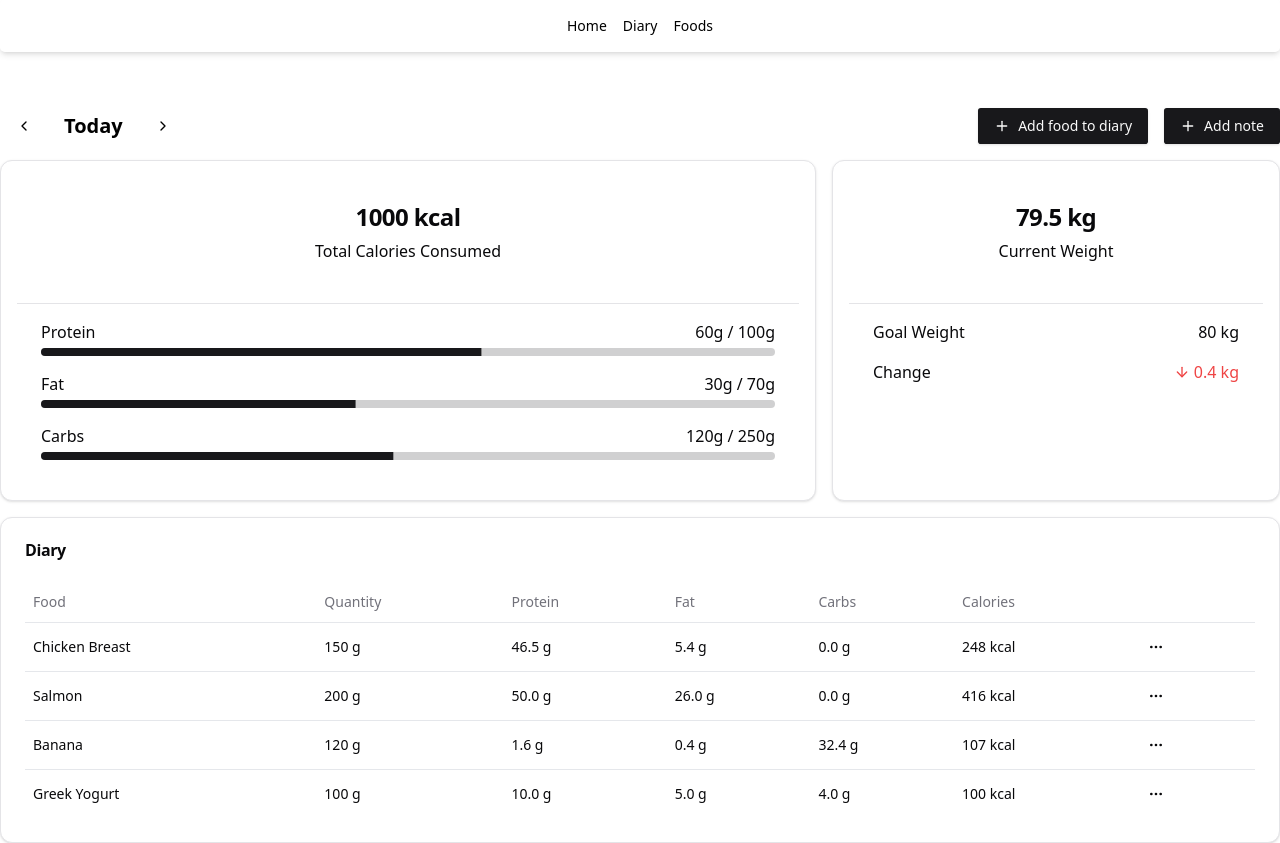
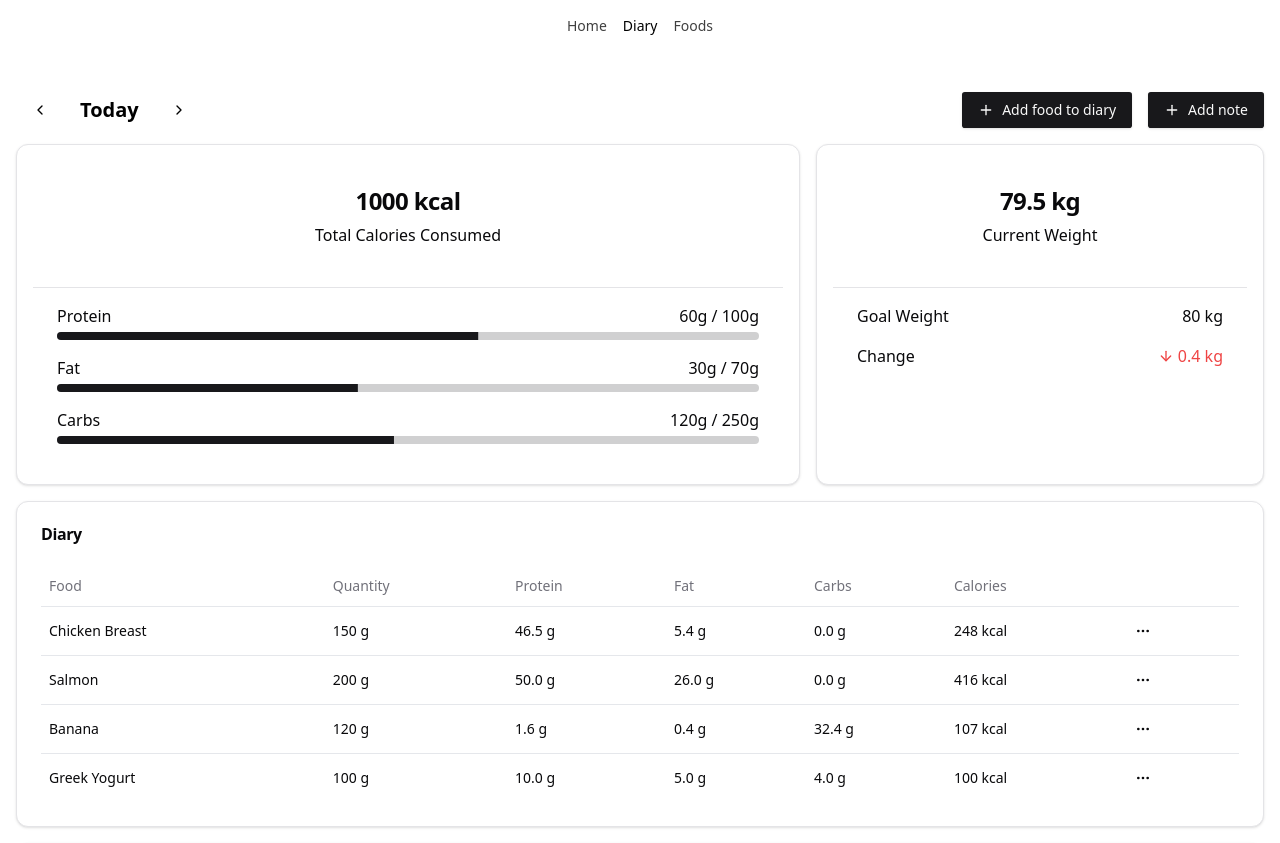
Before and after one commit to dragoispas/makro-next, a Next.js app: page /diary in a window 1280 px wide. Shown: the top 843 px of the page. Built offline with nearby package versions, Linux system fonts and the light colour scheme.

Commit message:
Improved header styling

```diff
--- a/app/diary/page.tsx
+++ b/app/diary/page.tsx
@@ -20,7 +20,7 @@ const DiaryPage = () => {
     const handleNextDay = () => setDate((prev) => addDays(prev, 1));
 
     return (
-        <div className="container mx-auto py-10 flex flex-col gap-4">
+        <div className="container mx-auto py-10 px-4 flex flex-col gap-4">
 
             <div className="flex justify-between items-center">
                 <div className="flex items-center gap-4">
--- a/components/navigation-menu.tsx
+++ b/components/navigation-menu.tsx
@@ -1,20 +1,50 @@
+"use client";
+
 import { cn } from "@/components/ui/lib/utils";
-import Link from "next/link"
+import Link from "next/link";
+import { usePathname } from "next/navigation";
 
 const NavigationMenu = () => {
+    const currentPath = usePathname();
+
     return (
-        <nav className="flex gap-4 p-4 bg-muted rounded-lg shadow-md mb-4 justify-center">
-            <Link href="/" className={cn("text-sm font-medium hover:text-primary")}>
+        <>
+            <nav className="gap-4 p-4 sticky top-0 w-full bg-white bg-opacity-75 backdrop-blur-sm z-10">
+                <div className="flex gap-4 justify-center w-full">
+                    <Link
+                        href="/"
+                        className={cn(
+                            "text-sm font-medium text-primary opacity-75",
+                            currentPath === "/" ? "opacity-100" : "text-muted-foreground",
+                            "hover:opacity-100"
+                        )}
+                    >
                         Home
                     </Link>
-            <Link href="/diary" className={cn("text-sm font-medium hover:text-primary")}>
+                    <Link
+                        href="/diary"
+                        className={cn(
+                            "text-sm font-medium text-primary opacity-75",
+                            currentPath === "/diary" ? "opacity-100" : "text-muted-foreground",
+                            "hover:opacity-100"
+                        )}
+                    >
                         Diary
                     </Link>
-            <Link href="/foods" className={cn("text-sm font-medium hover:text-primary")}>
+                    <Link
+                        href="/foods"
+                        className={cn(
+                            "text-sm font-medium text-primary opacity-75",
+                            currentPath === "/foods" ? "opacity-100" : "text-muted-foreground",
+                            "hover:opacity-100"
+                        )}
+                    >
                         Foods
                     </Link>
+                </div>
             </nav>
+        </>
     );
-}
+};
 
 export default NavigationMenu;
```
Lines whose indentation alone changed are shown as unchanged.
